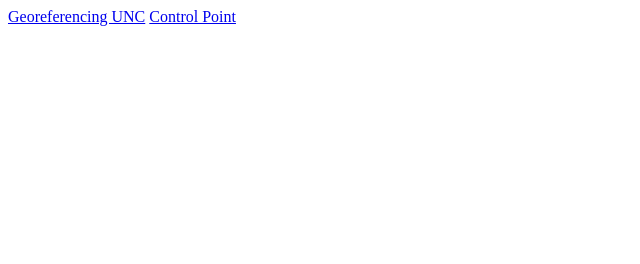
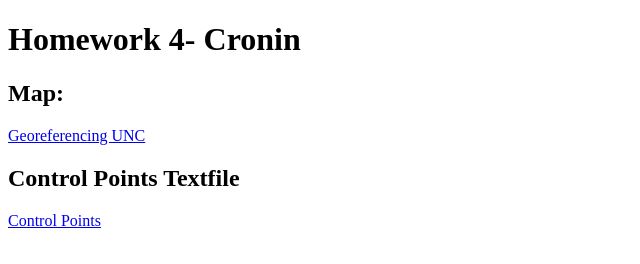
Before and after one commit to rachLC/Homework_4, a plain HTML site: page HW4/index.html in a window 1280 px wide. Shown: the whole page, without its empty margins (0-640 px from the left). Drawn offline with Linux system fonts and the light colour scheme.

Commit message:
cleaning up my website

```diff
--- a/HW4/index.html
+++ b/HW4/index.html
@@ -7,7 +7,12 @@
     <title>Homework 4</title>
 </head>
 <body>
+    <h1>Homework 4- Cronin</h1>
+    </a>
+    <h2>Map:</h2>
     <a href="./hw4tile.png">Georeferencing UNC</a>
-    <a href="./gcp_chapelhill1993.points">Control Point</a>
+    </a>
+    <h2>Control Points Textfile</h2>
+    <a href="./gcp_chapelhill1993.points">Control Points</a>
 </body>
 </html>
```
